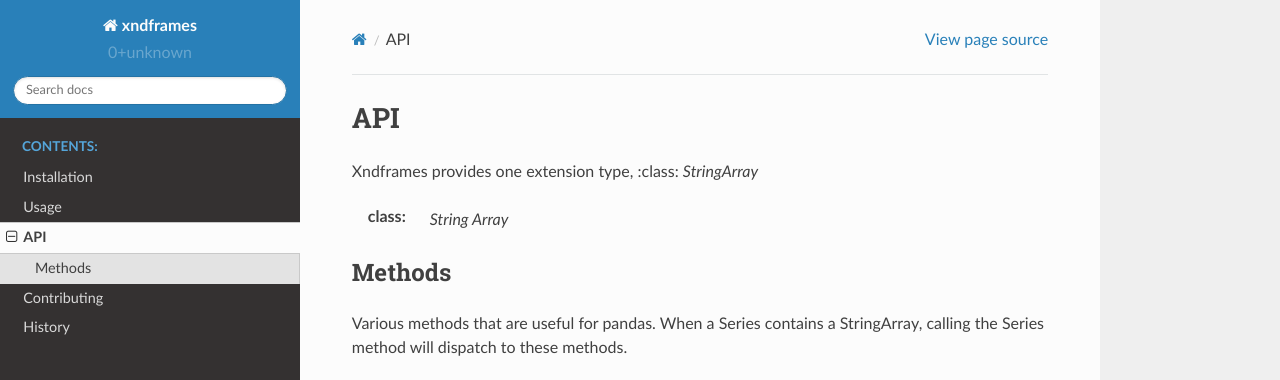
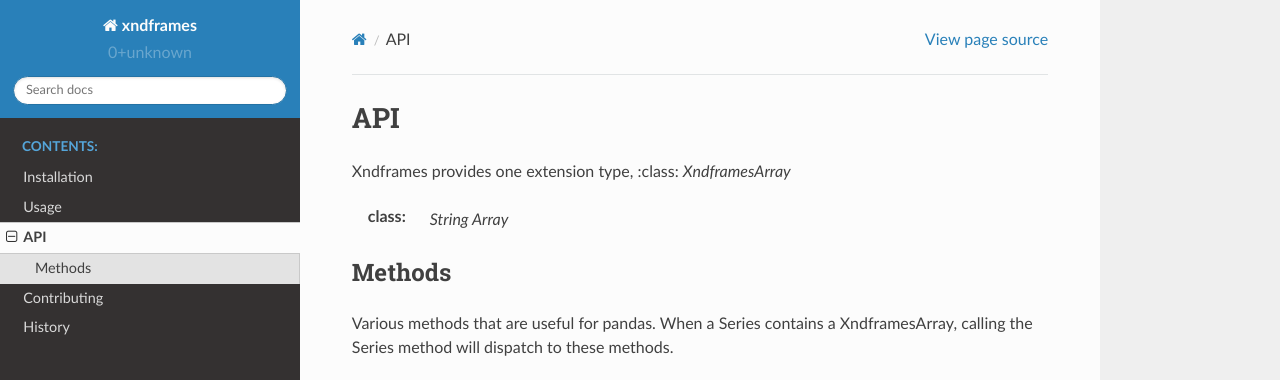
Before and after one commit to xnd-project/xndframes, a Sphinx documentation site: the page built from docs/api.rst, in a window 1280 px wide and 921 px high, cut to the strip 0-380 px from the top of the window. Built offline with Sphinx 7.4.7 and the Read the Docs theme 2.0.0, drawn with Linux system fonts in a browser that asks for light colours; pages that are not in the unit, such as notebooks, are missing from menus.

Commit message:
update docs

```diff
--- a/docs/api.rst
+++ b/docs/api.rst
@@ -3,18 +3,18 @@ API
 
 .. currentmodule:: xndframes
 
-Xndframes provides one extension type, :class: `StringArray`
+Xndframes provides one extension type, :class: `XndframesArray`
 
 :class: `String Array`
 ---------------------
-.. autoclass:: StringArray
+.. autoclass:: XndframesArray
 
 Methods
 """""""
 
-Various methods that are useful for pandas. When a Series contains a StringArray,
+Various methods that are useful for pandas. When a Series contains a XndframesArray,
 calling the Series method will dispatch to these methods.
 
-.. automethod:: StringArray.take
-.. automethod:: StringArray.unique
-.. automethod:: StringArray.isna
+.. automethod:: XndframesArray.take
+.. automethod:: XndframesArray.unique
+.. automethod:: XndframesArray.isna
```
Also changed, not shown: 1 other file.
